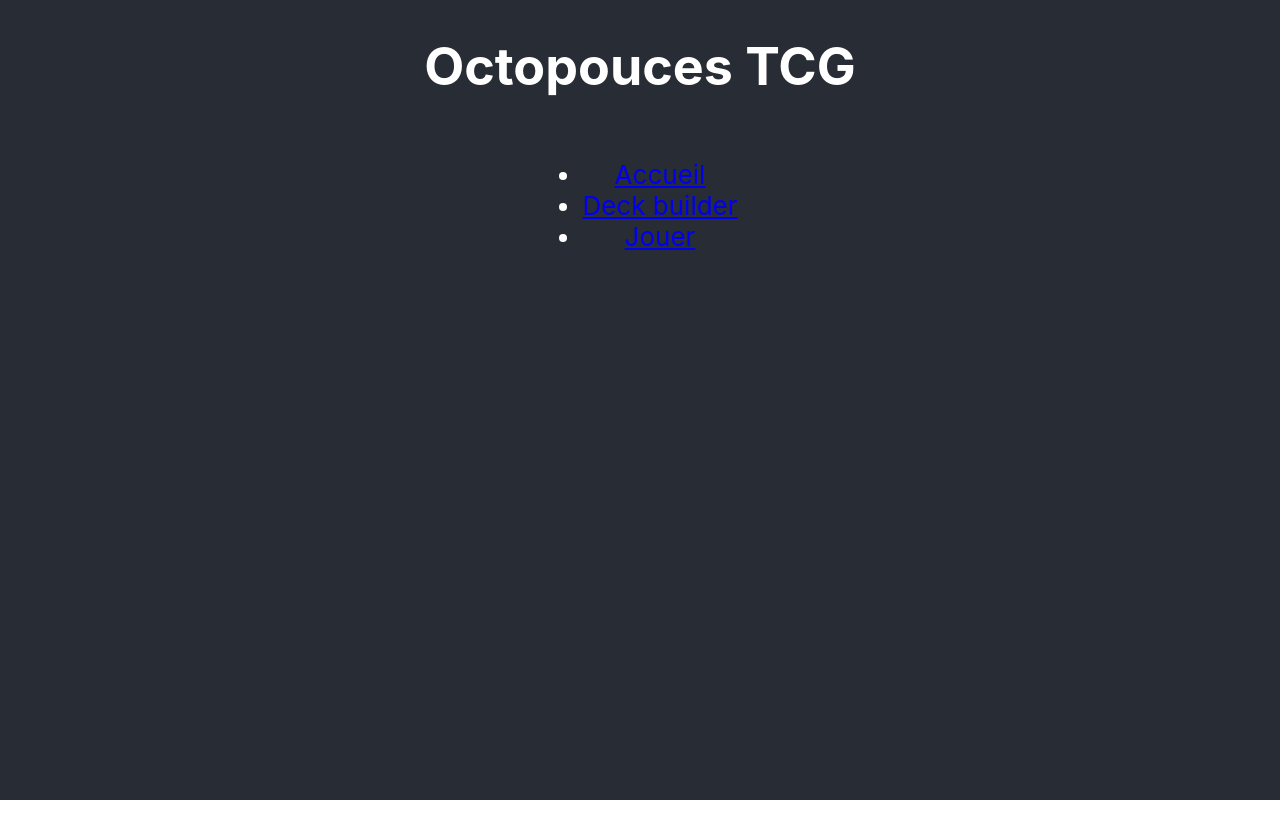
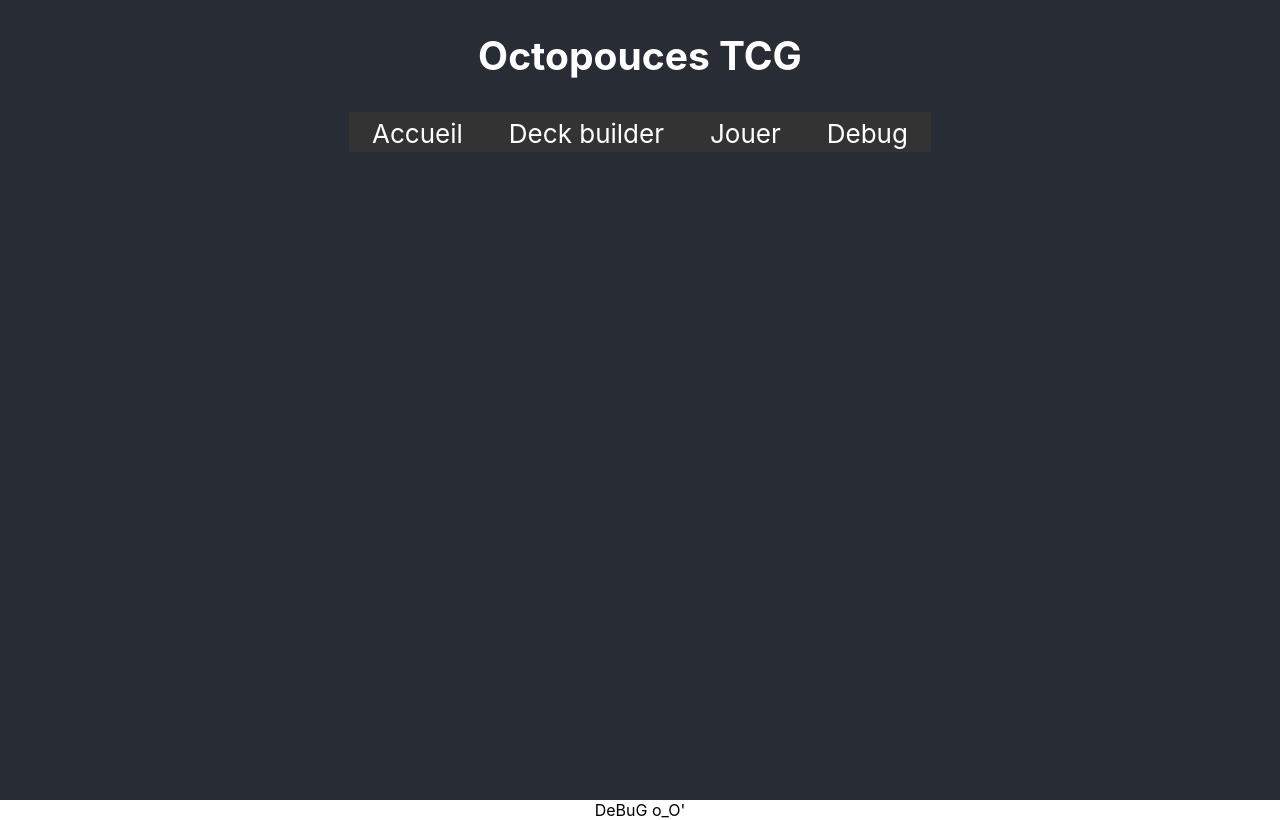
Before and after one commit to Ange-Crespo/card-game-demo, a React (Create React App) app in the folder card-game/: page /debug in a window 1280 px wide. Built offline with nearby package versions, Linux system fonts and the light colour scheme.

Commit message:
Fix Master

```diff
--- a/card-game/src/App.css
+++ b/card-game/src/App.css
@@ -36,3 +36,49 @@
     transform: rotate(360deg);
   }
 }
+
+nav ul {
+  list-style: none;
+}
+
+nav ul li a {
+  color:white;
+
+}
+
+nav ul li a{
+  margin: auto;
+  color : white;
+  text-decoration: none;
+  text-align: center;
+  padding:10px 7px;
+}
+
+nav ul li:hover a{
+  color : white;
+  text-decoration: none;
+  font-weight: bold;
+}
+
+nav ul {
+  list-style-type: none;
+  margin: 0;
+  padding: 0;
+  background-color: #333;
+  overflow: hidden;
+  height: 40px;
+}
+
+nav ul li:hover{
+  background-color:rgb(130, 130, 130);
+}
+nav ul li {
+  display: inline;
+  padding: 20px 16px;
+  text-align: center;
+  vertical-align:sub;
+}
+.active {
+  background-color: #04AA6D;
+  color: white;
+}
--- a/card-game/src/App.tsx
+++ b/card-game/src/App.tsx
@@ -1,7 +1,7 @@
 import React from 'react';
 import { BrowserRouter as Router, Route, Routes } from 'react-router-dom';
 import { HeaderComponent } from './component'
-import { DeckBuilder, Game, Home } from './pages';
+import { DeckBuilder, Game, Home, Debug } from './pages';
 
 const App = () => {
   return (
@@ -12,6 +12,7 @@ const App = () => {
           <Route path='' element={<Home/>}/>
           <Route path='/deckbuilder' element={<DeckBuilder/>}/>
           <Route path='/play' element={<Game/>}/>
+          <Route path='/debug' element={<Debug/>}/>
         </Routes>
       </Router>
     </div>
--- a/card-game/src/component/HeaderComponent.tsx
+++ b/card-game/src/component/HeaderComponent.tsx
@@ -5,13 +5,14 @@ import "../App.css"
 
 export const HeaderComponent = () => (
     <header className="App-header">
+      <nav>
       <h1>Octopouces TCG</h1>
-      <ul>
-      <nav>
-        <li><Link to="">Accueil</Link></li>
-        <li><Link to="/deckbuilder">Deck builder</Link></li>
-        <li><Link to="/play">Jouer</Link></li>
+        <ul>
+          <li><Link to="">Accueil</Link></li>
+          <li><Link to="/deckbuilder">Deck builder</Link></li>
+          <li><Link to="/play">Jouer</Link></li>
+          <li><Link to="/debug">Debug</Link></li>
+          </ul>
       </nav>
-      </ul>
   </header>
 );
--- /dev/null
+++ b/card-game/src/pages/Debug.tsx
@@ -0,0 +1,7 @@
+import React from 'react'
+
+export const Debug = () => {
+  return (
+    <div>DeBuG o_O'</div>
+  )
+}
--- a/card-game/src/pages/index.tsx
+++ b/card-game/src/pages/index.tsx
@@ -1,3 +1,4 @@
 export * from './DeckBuilder'
 export * from './Home'
 export * from './Game'
+export * from './Debug'
```
Also changed, not shown: card-game/src/context/Context.tsx (+10 -10 lines), card-game/src/interface/interface.tsx (+8 -8 lines).
